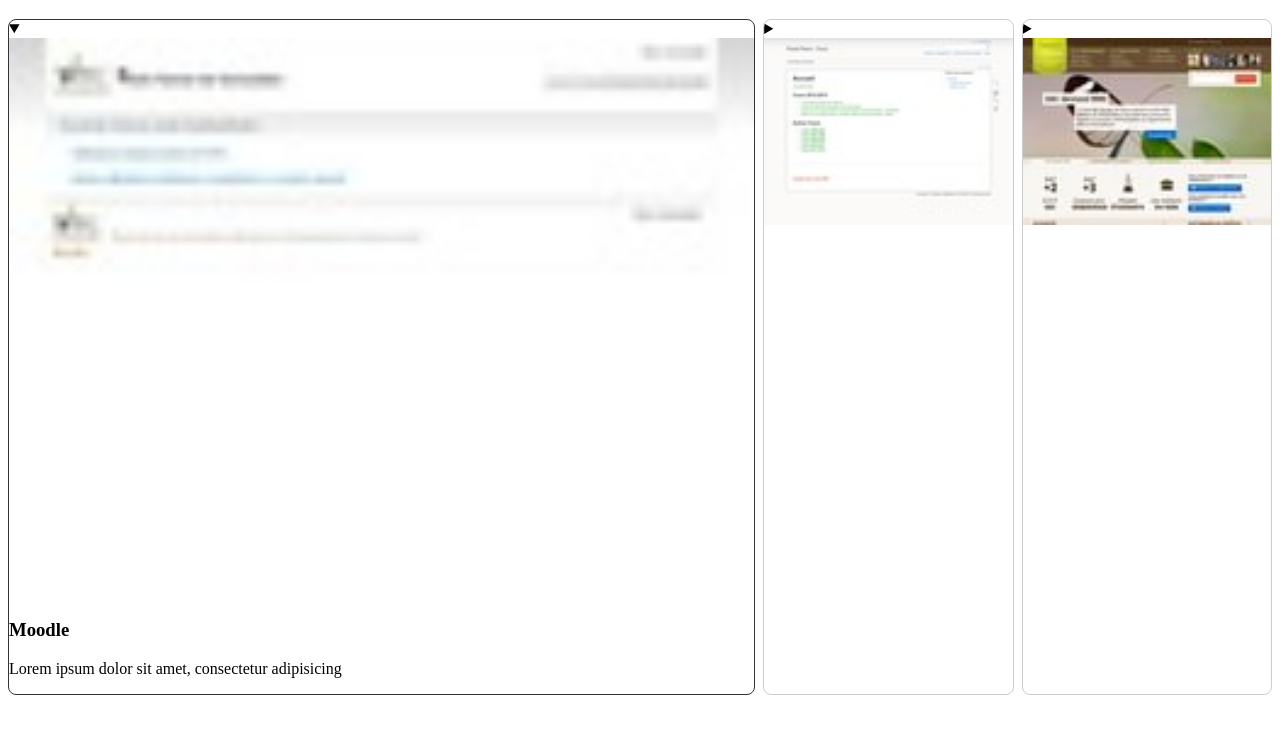
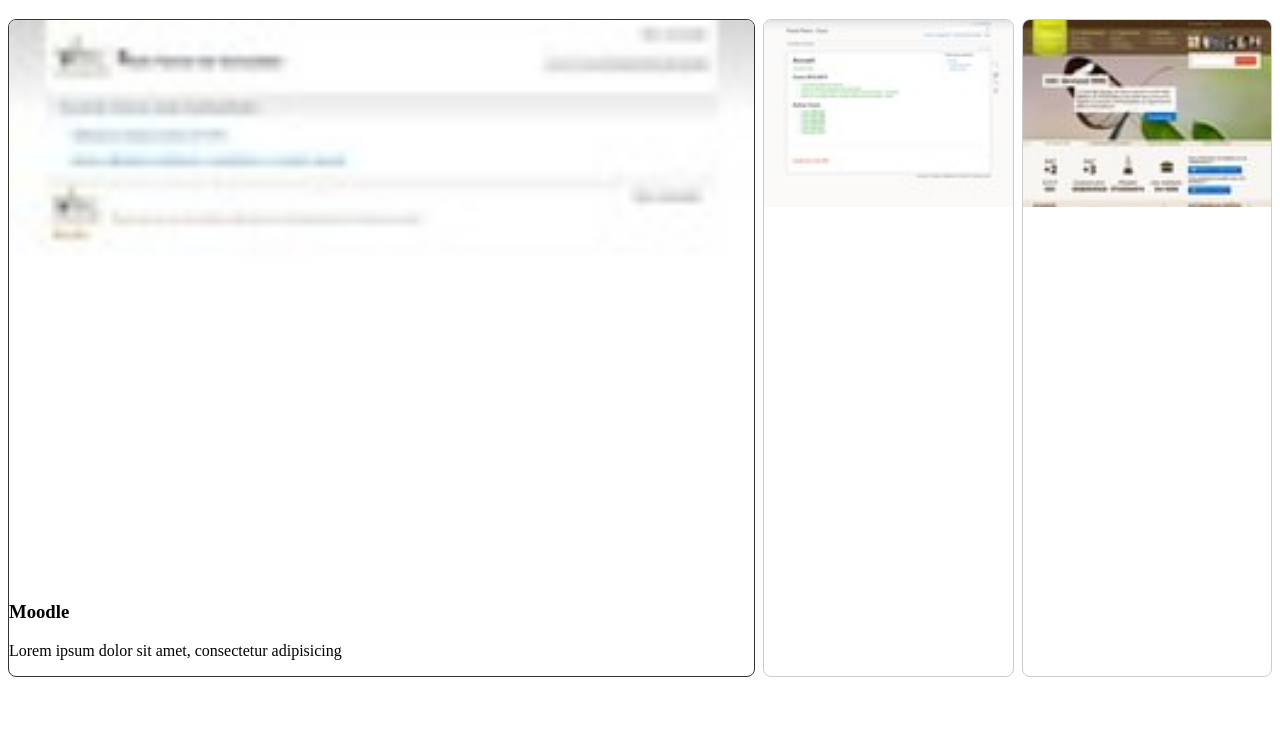
Before and after one commit to MMI-NFC-2026/sae105-r112-tp4-a4kyo, a plain HTML site: page index.html in a window 1280 px wide. Shown: the part 61-794 px from the top of the page. Drawn offline with Linux system fonts and the light colour scheme.

Commit message:
cache le triangle

```diff
--- a/src/css/components/accordeon.css
+++ b/src/css/components/accordeon.css
@@ -22,3 +22,11 @@
   flex: 3;
   border-color: #333;
 }
+
+.accordeon > details > summary {
+  list-style: none;
+}
+.accordeon > details > summary::marker,
+.accordeon > details > summary::-webkit-details-marker {
+  display: none;
+}
```
